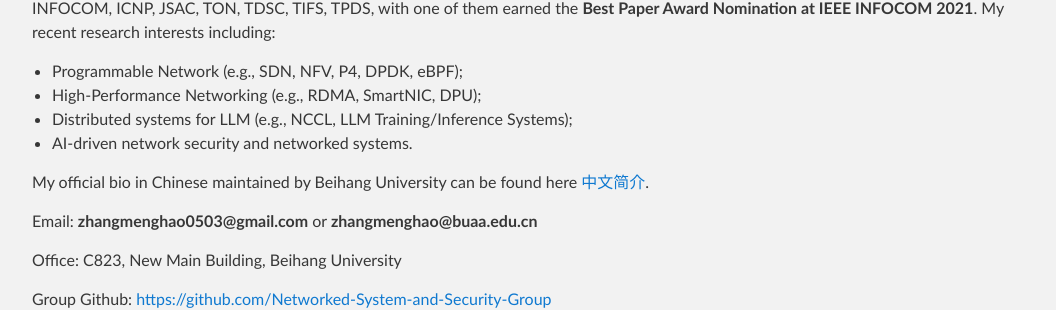
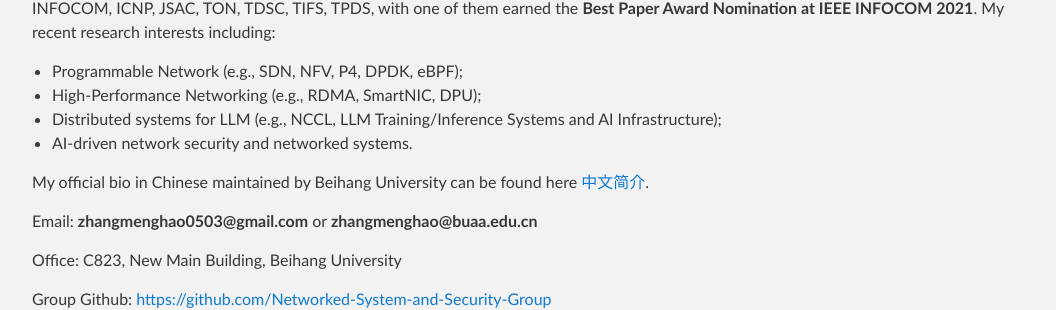
Before and after one commit to zhangmenghao/zhangmenghao.github.io, a Jekyll site: the page built from index.md, in a window 1280 px wide and 900 px high, scrolled down 531 px. Shown: the part 151-461 px from the top of the window, without its empty margins (108-1164 px from the left). Built offline with Jekyll 4.4.1, drawn with Linux system fonts in a browser that asks for light colours.

Commit message:
Update bio

```diff
--- a/index.md
+++ b/index.md
@@ -17,7 +17,7 @@ Broadly, I mainly engaged in cutting-edge research in the fields of __computer n
 Over the course of my career, I have published over 50 papers in esteemed conferences and journals such as SIGCOMM, NSDI, EuroSys, CCS, NDSS, Security, INFOCOM, ICNP, JSAC, TON, TDSC, TIFS, TPDS, with one of them earned the __Best Paper Award Nomination at IEEE INFOCOM 2021__. My recent research interests including:
 * Programmable Network (e.g., SDN, NFV, P4, DPDK, eBPF);
 * High-Performance Networking (e.g., RDMA, SmartNIC, DPU);
-* Distributed systems for LLM (e.g., NCCL, LLM Training/Inference Systems);
+* Distributed systems for LLM (e.g., NCCL, LLM Training/Inference Systems and AI Infrastructure);
 * AI-driven network security and networked systems.
 
 
```
